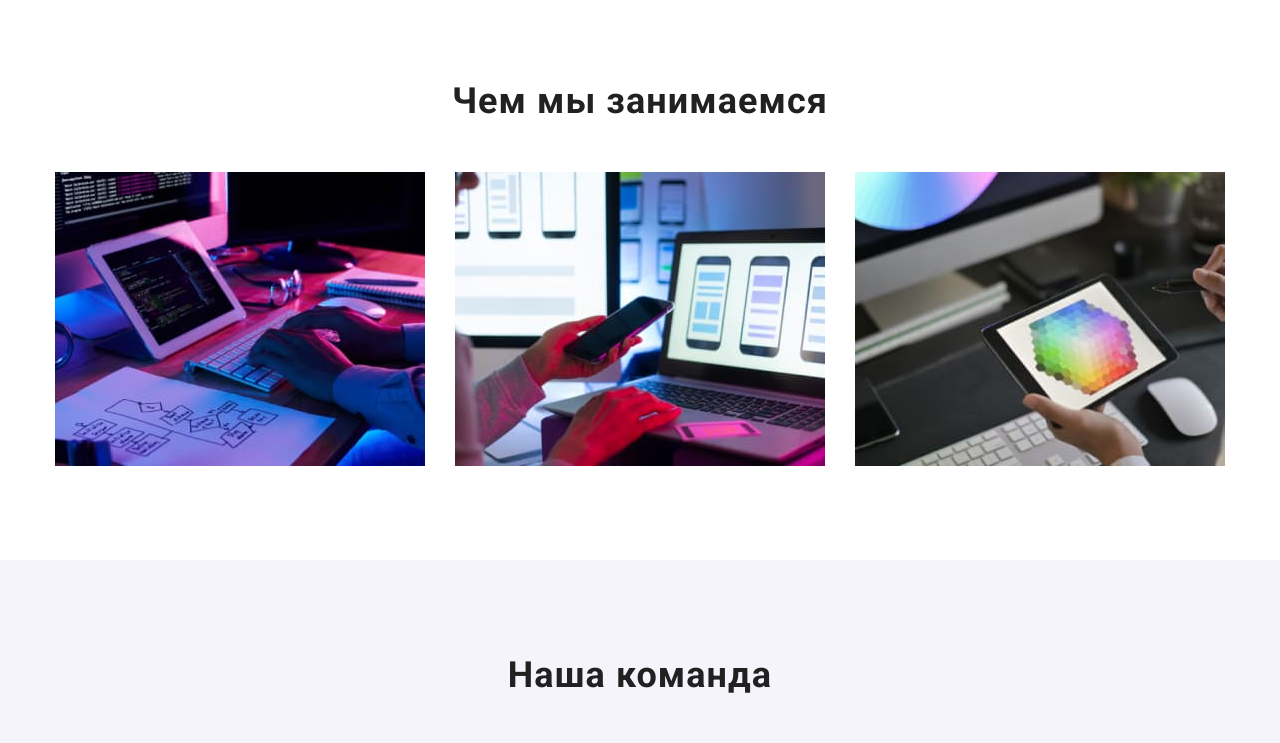
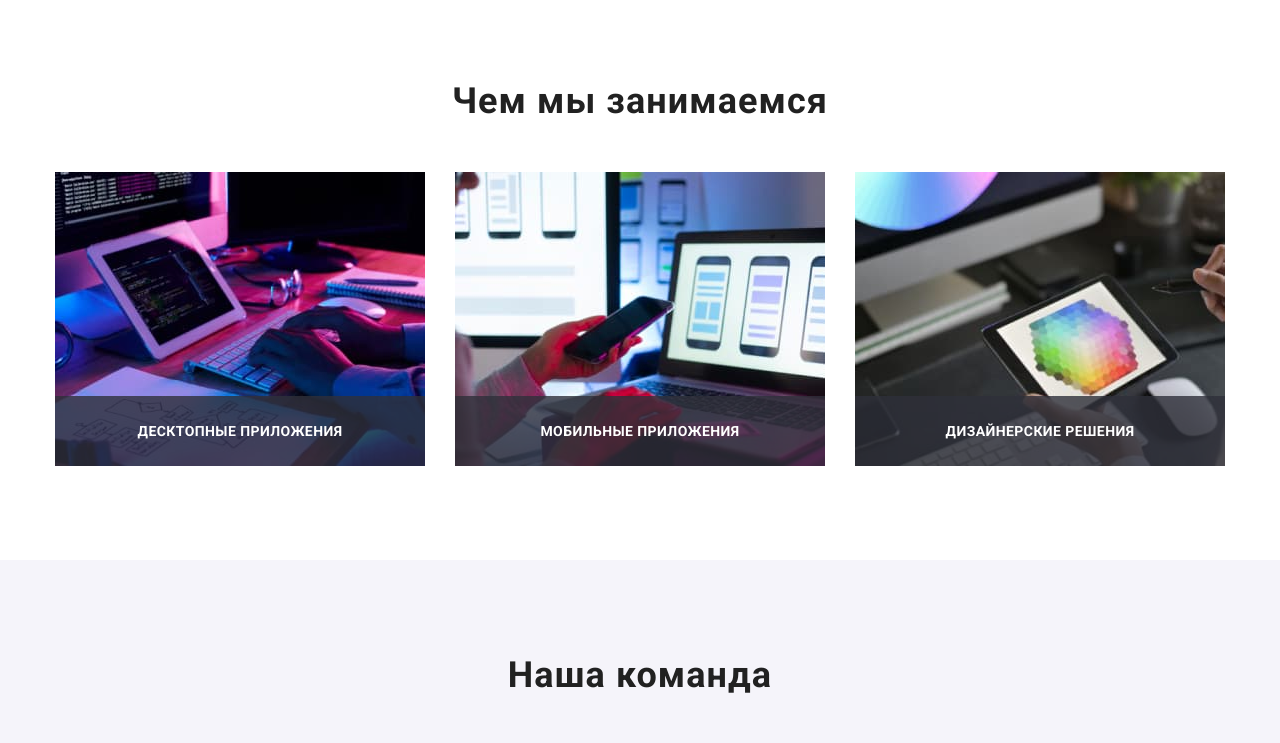
Before and after one commit to tikkasandy/goit-markup-hw-05, a plain HTML site: page index.html in a window 1280 px wide. Shown: the part 1042-1785 px from the top of the page. Drawn offline with nearby package versions, Linux system fonts and the light colour scheme.

Commit message:
Add overlay for Doing section

```diff
--- a/css/styles.css
+++ b/css/styles.css
@@ -20,6 +20,7 @@
   --hero-backdrop-color: rgba(0, 0, 0, 0.2);
   --close-btn-border-color: rgba(0, 0, 0, 0.1);
   --projects-overlay-color: rgba(33, 150, 243, 0.9);
+  --doing-overlay-color: rgba(47, 48, 58, 0.8);
   --animation-duration: 250ms;
   --animation-function: cubic-bezier(0.4, 0, 0.2, 1);
 }
@@ -407,9 +408,36 @@ body {
 }
 
 .doing-list-item {
+  position: relative;
+
   margin-top: 30px;
   margin-left: 30px;
   flex-basis: calc((100% - 90px) / 3);
+}
+
+.doing-list-overlay {
+  position: absolute;
+  overflow: auto;
+  bottom: 0;
+  left: 0;
+
+  display: flex;
+  align-items: center;
+  padding: 15px;
+  width: 100%;
+  height: 70px;
+
+  background-color: var(--doing-overlay-color);
+}
+
+.doing-list-title {
+  margin: auto;
+
+  font-weight: bold;
+  text-align: center;
+  text-transform: uppercase;
+
+  color: var(--main-white-color);
 }
 /* End Doing */
 
--- a/index.html
+++ b/index.html
@@ -133,14 +133,25 @@
                     <li class="doing-list-item">
                         <img class="doing-list-img" src="./images/doing/box1.jpg" alt="Человек печатает на клавиатуре" width="370"
                             height="294">
+                        <div class="doing-list-overlay">
+                            <p class="doing-list-title">Десктопные приложения</p>
+                        </div>
                     </li>
+
                     <li class="doing-list-item">
                         <img class="doing-list-img" src="./images/doing/box2.jpg" alt="Человек работает на ноутбуке" width="370"
                             height="294">
+                        <div class="doing-list-overlay">
+                            <p class="doing-list-title">Мобильные приложения</p>
+                        </div>
                     </li>
+
                     <li class="doing-list-item">
                         <img class="doing-list-img" src="./images/doing/box3.jpg" alt="Человек выбирает цвет на планшете" width="370"
                             height="294">
+                        <div class="doing-list-overlay">
+                            <p class="doing-list-title">Дизайнерские решения</p>
+                        </div>
                     </li>
                 </ul>
             </div>
```
